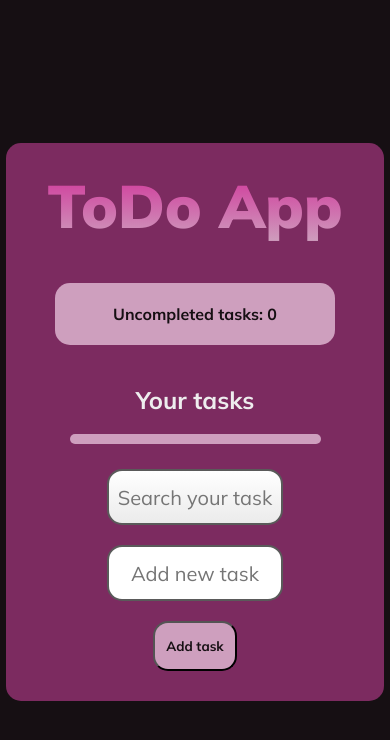
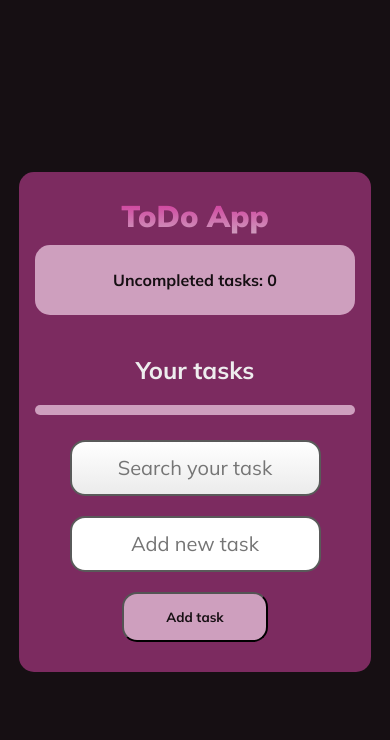
Before and after one commit to petr-simik/MyToDoApp, a plain HTML site: page index.html in a window 390 px wide. Drawn offline with Linux system fonts and the light colour scheme.

Commit message:
Add files via upload

```diff
--- a/style.css
+++ b/style.css
@@ -23,15 +23,14 @@ h1 {
     background-clip: text;
     background-image: linear-gradient(180deg, #d13098, #ce9fbe);
     text-align: center;
-    font-size: 60px;
+    font-size: 40px;
     font-weight: 1000;
-    margin: 20px;
+    margin: 20px 20px 0px 20px;
 }
 
 h2 {
     text-align: center;
     color: var(--text);
-
 }
 
 header {
@@ -43,6 +42,7 @@ main {
     flex-direction: column;
     align-items: center;
     justify-content: center;
+    height: 100vh;
 }
 
 .uncompletedTasks {
@@ -62,16 +62,13 @@ p {
     min-width: 180px;
 }
 
-main {
-    height: 100vh;
-}
-
 .mainDiv {
     width: 40vh;
     background-color: #7c2b60;
     display: flex;
     justify-content: center;
     align-content: center;
+
 }
 
 #container {
@@ -186,3 +183,48 @@ div {
     color: var(--text);
     transform: scale(1.1);
 }
+
+@media only screen and (max-width: 600px) {
+
+    h1 {
+        font-size: 30px;
+    }
+
+    main {
+        padding: 0 auto;
+        margin: 0 auto;
+        min-height: fit-content;
+        min-height: fit-content;
+    }
+
+    .mainDiv {
+        width: 80%;
+        min-height: fit-content;
+    }
+
+    #container {
+        width: 90%;
+    }
+
+    .left-tasks-p {
+        margin: 20px 0px;
+    }
+
+    .uncompletedTasks {
+        width: 90%;
+        margin-top: 10px;
+    }
+
+    .taskSearch {
+        width: 100%;
+    }
+
+    #newTask {
+        width: 100%;
+    }
+
+    .form input[type="submit"] {
+        width: 60%;
+    }
+
+}
```
